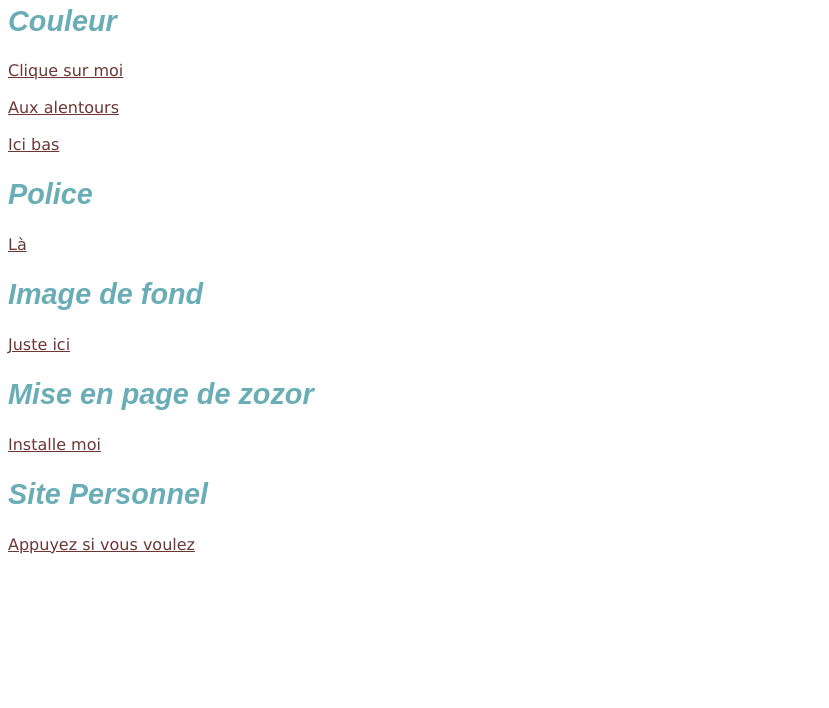
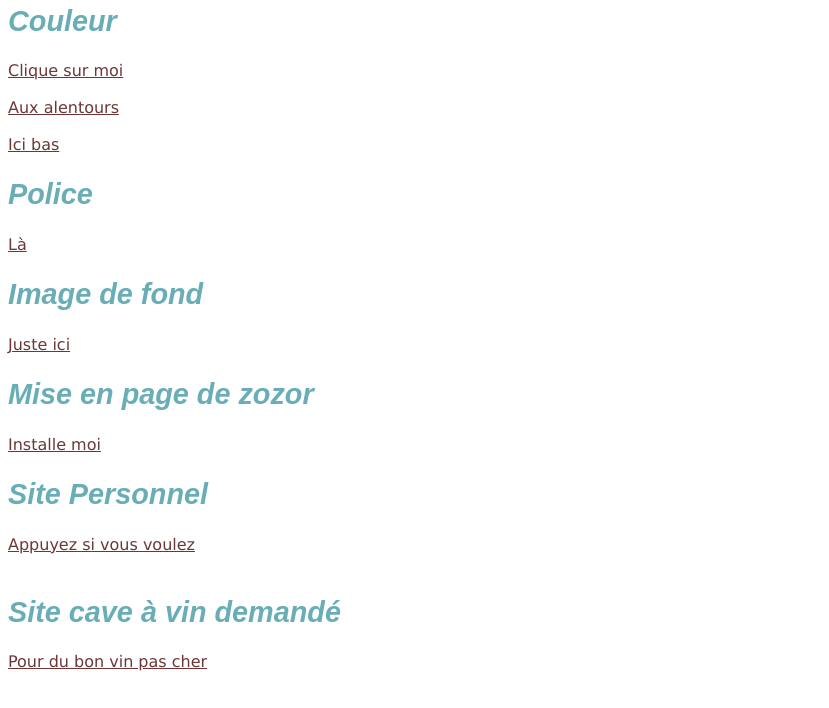
Before and after one commit to KeNTaOx/KeNTa.github.io, a plain HTML site: page index.html in a window 1280 px wide. Shown: the part 92-800 px from the top of the page, without its empty margins (0-829 px from the left). Drawn offline with Linux system fonts and the light colour scheme.

Commit message:
Update index.html

```diff
--- a/index.html
+++ b/index.html
@@ -27,6 +27,9 @@
 
 <h2>Site Personnel</h2>
 <a href = "ISEKAI/IsekaiV2.html"> Appuyez si vous voulez</a><br><br>
+
+<h2>Site cave à vin demandé</h2>
+<a href = "cave_a_vin.html"> Pour du bon vin pas cher</a><br><br>
 </body>
 
 </html>
```
